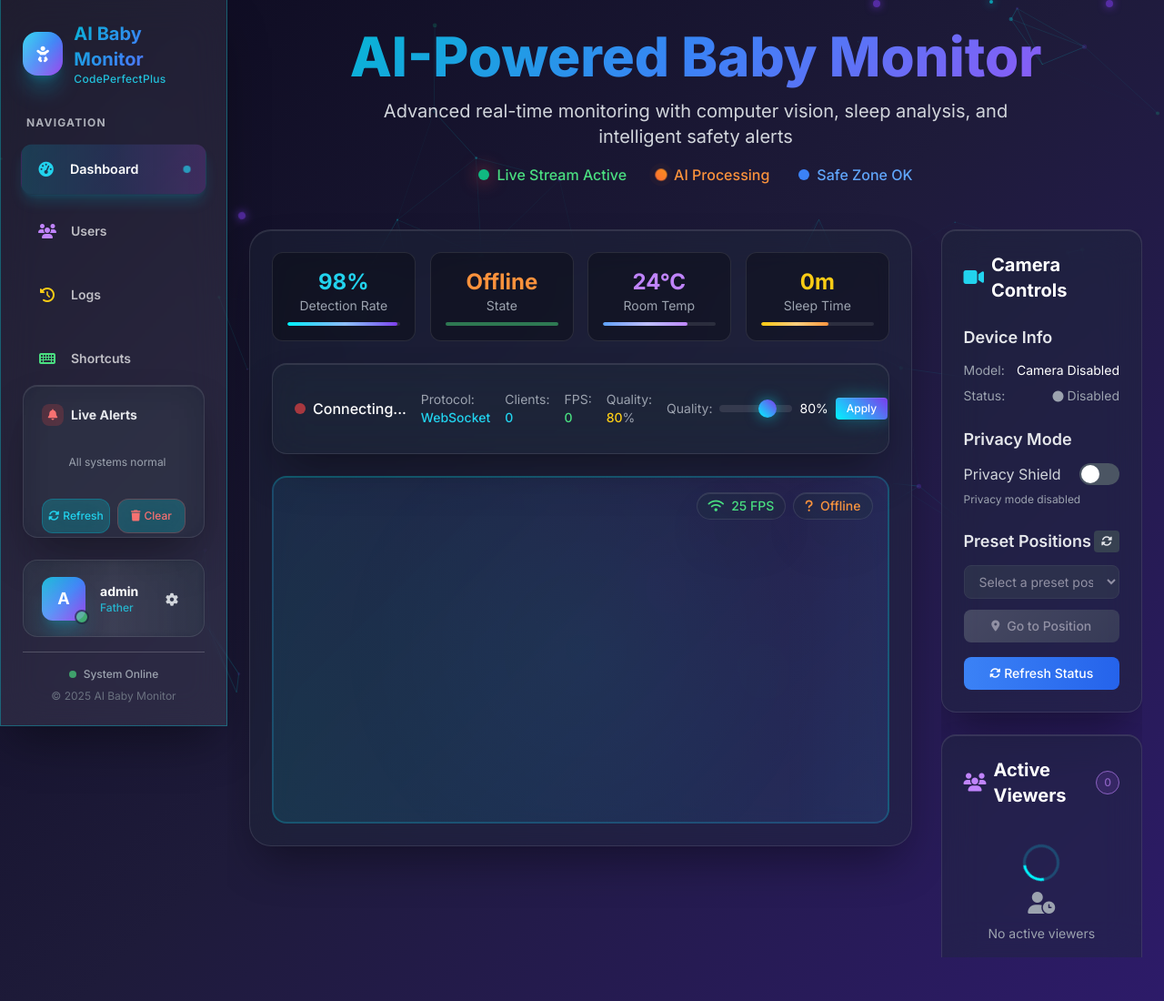
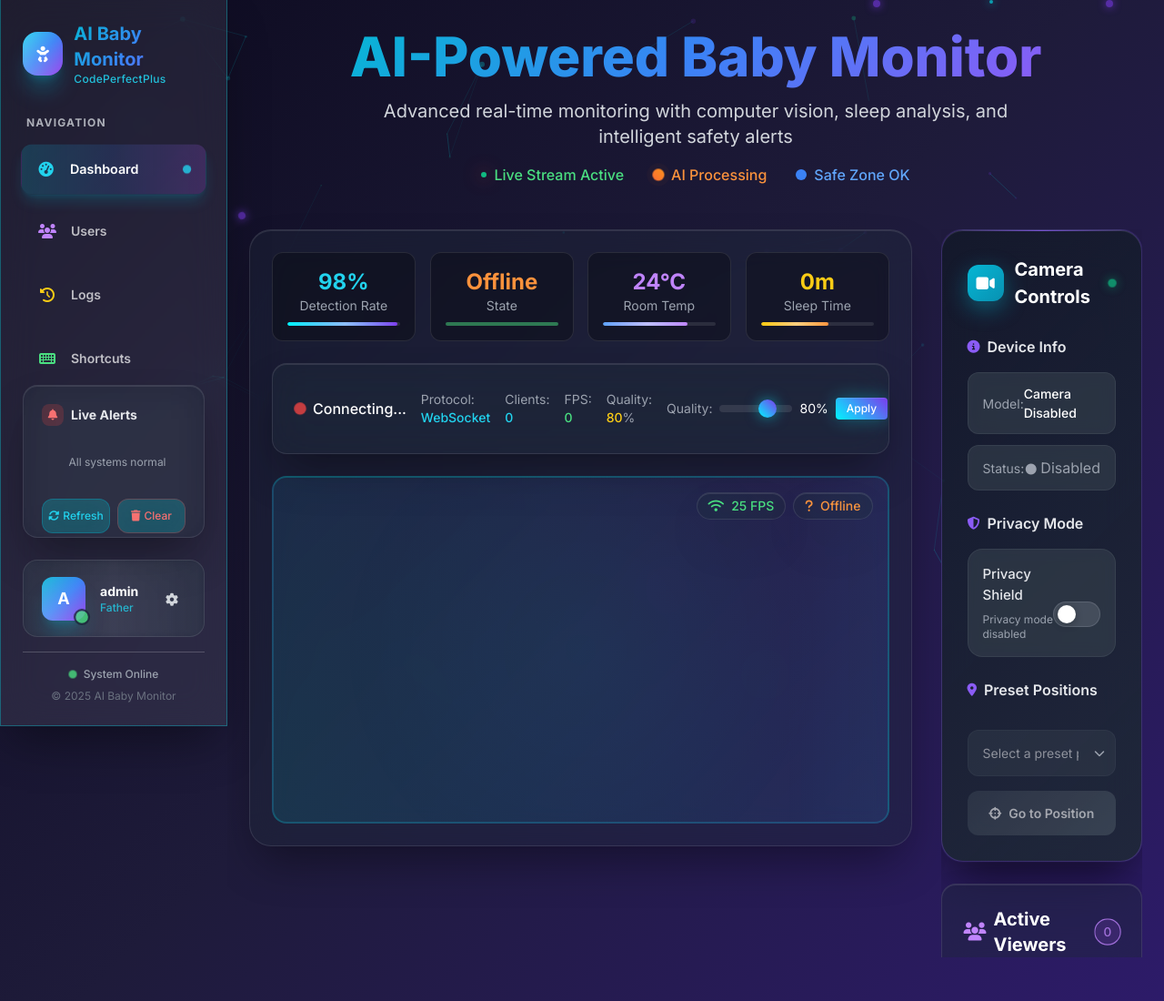
Before and after one commit to codeperfectplus/AI-Baby-Monitor, a Flask app: page / in a window 1280 px wide. Shown: the whole page at 91% size. Run offline with Flask 3, Linux system fonts and the light colour scheme; a user stored in the database is signed in; some libraries are stand-ins or nearby versions.

Commit message:
feat: Enhance camera info retrieval with presets and update UI components

```diff
--- a/requirements.txt
+++ b/requirements.txt
@@ -17,3 +17,4 @@ flask-wtf==1.2.2
 wtforms==3.2.1
 werkzeug==3.1.3
 bcrypt==4.3.0
+pytapo==3.3.49
--- a/templates/dashboard.html
+++ b/templates/dashboard.html
@@ -13,10 +13,11 @@
         <div class="lg:col-span-1">
             <div class="sticky top-24 space-y-6 scrollbar-hide max-h-screen overflow-y-auto">
                 {% include 'partials/sidebar_camera_controls.html' %}
+                {% include 'partials/sidebar_active_viewers.html' %}
                 {% include 'partials/sidebar_ai_features.html' %}
-                {% include 'partials/sidebar_active_viewers.html' %}
-                {% include 'partials/sidebar_system_status.html' %}
-                {% include 'partials/footer.html' %}
+
+                <!-- {% include 'partials/sidebar_system_status.html' %}
+                {% include 'partials/footer.html' %} -->
             </div>
         </div>
     </div>
--- a/templates/partials/sidebar_ai_features.html
+++ b/templates/partials/sidebar_ai_features.html
@@ -1,5 +1,5 @@
 <!-- Enhanced AI Features -->
-<!-- <div class="glass-card rounded-2xl p-6 hover-lift" data-aos="fade-left" data-aos-delay="100">
+<div class="glass-card rounded-2xl p-6 hover-lift" data-aos="fade-left" data-aos-delay="100">
     <h3 class="text-xl font-bold mb-6 flex items-center gap-2"><i class="fas fa-magic text-cyan-400"></i>AI Features</h3>
     <div class="space-y-4">
         <div class="feature-card rounded-xl p-4" data-aos="fade-left" data-aos-delay="200">
@@ -18,4 +18,4 @@
             <div class="progress-bar w-full h-1 mt-2"><div class="progress-fill bg-gradient-to-r from-red-400 to-pink-400" style="width: 92%"></div></div>
         </div>
     </div>
-</div> -->
+</div>
--- a/templates/partials/sidebar_camera_controls.html
+++ b/templates/partials/sidebar_camera_controls.html
@@ -1,102 +1,470 @@
 <!-- Camera Controls -->
-<div class="glass-card rounded-2xl p-6 hover-lift" data-aos="fade-left" data-aos-delay="200">
-    <h3 class="text-xl font-bold mb-6 flex items-center gap-2">
-        <i class="fas fa-video text-cyan-400"></i>
-        Camera Controls
-    </h3>
+<div class="camera-controls-container" data-aos="fade-left" data-aos-delay="200">
+    <div class="section-header">
+        <div class="header-icon">
+            <i class="fas fa-video"></i>
+        </div>
+        <h3 class="section-title">Camera Controls</h3>
+        <div class="status-indicator">
+            <div class="pulse-dot"></div>
+        </div>
+    </div>
 
     <!-- Camera Basic Info -->
-    <div class="mb-6">
-        <h4 class="text-lg font-semibold mb-3 text-gray-200">Device Info</h4>
-        <div class="space-y-2 text-sm">
-            <div class="flex justify-between">
-                <span class="text-gray-400">Model:</span>
-                <span class="text-white" id="camera-model">Loading...</span>
+    <div class="info-section">
+        <h4 class="subsection-title">
+            <i class="fas fa-info-circle"></i>
+            Device Info
+        </h4>
+        <div class="info-grid">
+            <div class="info-item">
+                <span class="info-label">Model:</span>
+                <span class="info-value" id="camera-model">Loading...</span>
             </div>
-            <div class="flex justify-between">
-                <span class="text-gray-400">Status:</span>
-                <span class="text-green-400" id="camera-status">
-                    <i class="fas fa-circle text-xs"></i> Online
+            <div class="info-item">
+                <span class="info-label">Status:</span>
+                <span class="status-online" id="camera-status">
+                    <div class="status-dot"></div>
+                    Online
                 </span>
             </div>
         </div>
     </div>
 
     <!-- Privacy Mode Control -->
-    <div class="mb-6">
-        <h4 class="text-lg font-semibold mb-3 text-gray-200">Privacy Mode</h4>
-        <div class="flex items-center justify-between">
-            <span class="text-gray-300">Privacy Shield</span>
-            <label class="relative inline-flex items-center cursor-pointer">
-                <input type="checkbox" id="privacy-toggle" class="sr-only peer" onchange="togglePrivacyMode()">
-                <div class="w-11 h-6 bg-gray-600 peer-focus:outline-none peer-focus:ring-4 peer-focus:ring-cyan-300 rounded-full peer peer-checked:after:translate-x-full peer-checked:after:border-white after:content-[''] after:absolute after:top-[2px] after:left-[2px] after:bg-white after:rounded-full after:h-5 after:w-5 after:transition-all peer-checked:bg-cyan-500"></div>
+    <div class="privacy-section">
+        <h4 class="subsection-title">
+            <i class="fas fa-shield-alt"></i>
+            Privacy Mode
+        </h4>
+        <div class="privacy-control">
+            <div class="privacy-info">
+                <span class="privacy-label">Privacy Shield</span>
+                <div class="privacy-description" id="privacy-status">Privacy mode disabled</div>
+            </div>
+            <label class="modern-toggle">
+                <input type="checkbox" id="privacy-toggle" onchange="togglePrivacyMode()">
+                <div class="toggle-slider">
+                    <div class="toggle-thumb"></div>
+                </div>
             </label>
         </div>
-        <p class="text-xs text-gray-400 mt-2" id="privacy-status">Privacy mode disabled</p>
     </div>
 
     <!-- Preset Positions -->
-    <div class="mb-4">
-        <h4 class="text-lg font-semibold mb-3 text-gray-200 flex items-center justify-between">
-            Preset Positions
-            <button onclick="refreshPresets()" class="text-xs bg-gray-700 hover:bg-gray-600 px-2 py-1 rounded">
+    <div class="preset-section">
+        <div class="preset-header">
+            <h4 class="subsection-title">
+                <i class="fas fa-map-marker-alt"></i>
+                Preset Positions
+            </h4>
+            <!-- <button onclick="refreshPresets()" class="refresh-btn">
                 <i class="fas fa-sync-alt"></i>
+            </button> -->
+        </div>
+
+        <div class="preset-controls">
+            <div class="select-wrapper">
+                <select id="preset-dropdown" onchange="handlePresetSelection()">
+                    <option value="">Select a preset position...</option>
+                </select>
+                <div class="select-arrow">
+                    <i class="fas fa-chevron-down"></i>
+                </div>
+            </div>
+
+            <button onclick="goToSelectedPreset()" class="preset-action-btn" id="go-to-preset-btn" disabled>
+                <div class="btn-content">
+                    <i class="fas fa-crosshairs"></i>
+                    <span>Go to Position</span>
+                </div>
+                <div class="btn-glow"></div>
             </button>
-        </h4>
-        <div class="mb-3">
-            <select id="preset-dropdown" onchange="handlePresetSelection()" class="w-full bg-gray-700 border border-gray-600 text-white rounded-lg px-3 py-2 text-sm focus:outline-none focus:border-cyan-500 focus:ring-1 focus:ring-cyan-500">
-                <option value="">Select a preset position...</option>
-            </select>
         </div>
-        <button onclick="goToSelectedPreset()" class="w-full bg-gradient-to-r from-cyan-500 to-cyan-600 hover:from-cyan-600 hover:to-cyan-700 px-3 py-2 rounded-lg text-white text-sm font-medium transition-all duration-200 flex items-center justify-center gap-2" id="go-to-preset-btn" disabled>
-            <i class="fas fa-map-marker-alt text-xs"></i>
-            Go to Position
-        </button>
     </div>
 
     <!-- Quick Actions -->
-    <div class="flex gap-2">
-        <button onclick="refreshCameraInfo()" class="w-full bg-gradient-to-r from-blue-500 to-blue-600 hover:from-blue-600 hover:to-blue-700 px-3 py-2 rounded-lg text-white text-sm font-medium transition-all duration-200 flex items-center justify-center gap-1">
-            <i class="fas fa-sync-alt text-xs"></i>
-            Refresh Status
+    <!-- <div class="actions-section">
+        <button onclick="refreshCameraInfo()" class="refresh-status-btn">
+            <div class="btn-content">
+                <i class="fas fa-sync-alt"></i>
+                <span>Refresh Status</span>
+            </div>
+            <div class="btn-shine"></div>
         </button>
-    </div>
+    </div> -->
 </div>
 
 <style>
-.preset-item {
-    background: rgba(255, 255, 255, 0.05);
-    border: 1px solid rgba(255, 255, 255, 0.1);
-    transition: all 0.2s ease;
+.camera-controls-container {
+    background: linear-gradient(135deg, rgba(17, 24, 39, 0.8) 0%, rgba(31, 41, 55, 0.9) 100%);
+    backdrop-filter: blur(20px);
+    border: 1px solid rgba(139, 92, 246, 0.3);
+    border-radius: 24px;
+    padding: 28px;
+    position: relative;
+    overflow: hidden;
+    box-shadow:
+        0 25px 50px -12px rgba(0, 0, 0, 0.6),
+        0 0 0 1px rgba(139, 92, 246, 0.1),
+        inset 0 1px 0 rgba(255, 255, 255, 0.1);
+    transition: all 0.4s cubic-bezier(0.4, 0, 0.2, 1);
 }
 
-.preset-item:hover {
-    background: rgba(0, 245, 255, 0.1);
-    border-color: rgba(0, 245, 255, 0.3);
+.camera-controls-container::before {
+    content: '';
+    position: absolute;
+    top: 0;
+    left: 0;
+    right: 0;
+    height: 1px;
+    background: linear-gradient(90deg, transparent, rgba(139, 92, 246, 0.8), transparent);
 }
 
-.preset-item.active {
-    background: rgba(0, 245, 255, 0.2);
-    border-color: rgba(0, 245, 255, 0.5);
+.camera-controls-container:hover {
+    border-color: rgba(139, 92, 246, 0.5);
+    box-shadow:
+        0 32px 64px -12px rgba(0, 0, 0, 0.7),
+        0 0 32px rgba(139, 92, 246, 0.15),
+        inset 0 1px 0 rgba(255, 255, 255, 0.15);
+    transform: translateY(-2px);
 }
 
-#preset-dropdown {
-    transition: all 0.2s ease;
+.section-header {
+    display: flex;
+    align-items: center;
+    gap: 12px;
+    margin-bottom: 28px;
+    position: relative;
 }
 
-#preset-dropdown:focus {
-    box-shadow: 0 0 10px rgba(0, 245, 255, 0.3);
+.header-icon {
+    width: 40px;
+    height: 40px;
+    background: linear-gradient(135deg, #06b6d4, #0891b2);
+    border-radius: 12px;
+    display: flex;
+    align-items: center;
+    justify-content: center;
+    font-size: 18px;
+    color: white;
+    box-shadow: 0 8px 25px rgba(6, 182, 212, 0.4);
 }
 
-#preset-dropdown:disabled {
-    opacity: 0.5;
-    cursor: not-allowed;
+.section-title {
+    font-size: 20px;
+    font-weight: 700;
+    color: white;
+    margin: 0;
+    flex: 1;
 }
 
-#go-to-preset-btn:disabled {
-    opacity: 0.5;
+.status-indicator {
+    position: relative;
+}
+
+.pulse-dot {
+    width: 8px;
+    height: 8px;
+    background: #10b981;
+    border-radius: 50%;
+    animation: pulse 2s infinite;
+    box-shadow: 0 0 10px rgba(16, 185, 129, 0.8);
+}
+
+@keyframes pulse {
+    0%, 100% { opacity: 1; transform: scale(1); }
+    50% { opacity: 0.7; transform: scale(1.2); }
+}
+
+.info-section, .privacy-section, .preset-section, .actions-section {
+    margin-bottom: 24px;
+}
+
+.info-section:last-child, .privacy-section:last-child, .preset-section:last-child, .actions-section:last-child {
+    margin-bottom: 0;
+}
+
+.subsection-title {
+    font-size: 16px;
+    font-weight: 600;
+    color: #e5e7eb;
+    margin: 0 0 16px 0;
+    display: flex;
+    align-items: center;
+    gap: 8px;
+}
+
+.subsection-title i {
+    color: #8b5cf6;
+    font-size: 14px;
+}
+
+.info-grid {
+    display: flex;
+    flex-direction: column;
+    gap: 12px;
+}
+
+.info-item {
+    display: flex;
+    justify-content: space-between;
+    align-items: center;
+    padding: 12px 16px;
+    background: rgba(55, 65, 81, 0.6);
+    border: 1px solid rgba(75, 85, 99, 0.4);
+    border-radius: 12px;
+    backdrop-filter: blur(8px);
+}
+
+.info-label {
+    color: #9ca3af;
+    font-size: 14px;
+}
+
+.info-value {
+    color: white;
+    font-weight: 500;
+    font-size: 14px;
+}
+
+.status-online {
+    display: flex;
+    align-items: center;
+    gap: 8px;
+    color: #10b981;
+    font-weight: 500;
+    font-size: 14px;
+}
+
+.status-dot {
+    width: 6px;
+    height: 6px;
+    background: #10b981;
+    border-radius: 50%;
+    box-shadow: 0 0 6px rgba(16, 185, 129, 0.8);
+}
+
+.privacy-control {
+    display: flex;
+    justify-content: space-between;
+    align-items: center;
+    padding: 16px;
+    background: rgba(55, 65, 81, 0.6);
+    border: 1px solid rgba(75, 85, 99, 0.4);
+    border-radius: 16px;
+    backdrop-filter: blur(8px);
+}
+
+.privacy-info {
+    flex: 1;
+}
+
+.privacy-label {
+    color: #e5e7eb;
+    font-weight: 500;
+    font-size: 15px;
+    display: block;
+}
+
+.privacy-description {
+    color: #9ca3af;
+    font-size: 12px;
+    margin-top: 4px;
+}
+
+.modern-toggle {
+    position: relative;
+    cursor: pointer;
+}
+
+.modern-toggle input {
+    opacity: 0;
+    width: 0;
+    height: 0;
+}
+
+.toggle-slider {
+    width: 52px;
+    height: 28px;
+    background: rgba(75, 85, 99, 0.8);
+    border: 1px solid rgba(107, 114, 128, 0.6);
+    border-radius: 14px;
+    position: relative;
+    transition: all 0.3s cubic-bezier(0.4, 0, 0.2, 1);
+}
+
+.toggle-thumb {
+    width: 20px;
+    height: 20px;
+    background: white;
+    border-radius: 10px;
+    position: absolute;
+    top: 3px;
+    left: 4px;
+    transition: all 0.3s cubic-bezier(0.4, 0, 0.2, 1);
+    box-shadow: 0 2px 8px rgba(0, 0, 0, 0.3);
+}
+
+.modern-toggle input:checked + .toggle-slider {
+    background: linear-gradient(135deg, #06b6d4, #0891b2);
+    border-color: #06b6d4;
+    box-shadow: 0 0 20px rgba(6, 182, 212, 0.4);
+}
+
+.modern-toggle input:checked + .toggle-slider .toggle-thumb {
+    transform: translateX(24px);
+    box-shadow: 0 4px 12px rgba(0, 0, 0, 0.4);
+}
+
+.preset-header {
+    display: flex;
+    justify-content: space-between;
+    align-items: center;
+    margin-bottom: 16px;
+}
+
+.refresh-btn {
+    width: 32px;
+    height: 32px;
+    background: rgba(75, 85, 99, 0.8);
+    border: 1px solid rgba(107, 114, 128, 0.4);
+    border-radius: 8px;
+    color: #9ca3af;
+    cursor: pointer;
+    display: flex;
+    align-items: center;
+    justify-content: center;
+    transition: all 0.3s ease;
+    font-size: 12px;
+}
+
+.refresh-btn:hover {
+    background: rgba(107, 114, 128, 0.8);
+    color: #06b6d4;
+    border-color: rgba(6, 182, 212, 0.4);
+    transform: rotate(180deg);
+}
+
+.preset-controls {
+    display: flex;
+    flex-direction: column;
+    gap: 16px;
+}
+
+.select-wrapper {
+    position: relative;
+}
+
+.select-wrapper select {
+    width: 100%;
+    background: rgba(55, 65, 81, 0.8);
+    border: 1px solid rgba(75, 85, 99, 0.6);
+    color: white;
+    border-radius: 12px;
+    padding: 14px 16px;
+    font-size: 14px;
+    appearance: none;
+    cursor: pointer;
+    transition: all 0.3s ease;
+    padding-right: 40px;
+}
+
+.select-wrapper select:focus {
+    outline: none;
+    border-color: #06b6d4;
+    box-shadow: 0 0 0 3px rgba(6, 182, 212, 0.1), 0 0 20px rgba(6, 182, 212, 0.2);
+}
+
+.select-arrow {
+    position: absolute;
+    right: 12px;
+    top: 50%;
+    transform: translateY(-50%);
+    color: #9ca3af;
+    pointer-events: none;
+    font-size: 12px;
+}
+
+.preset-action-btn, .refresh-status-btn {
+    width: 100%;
+    background: linear-gradient(135deg, #06b6d4 0%, #0891b2 100%);
+    border: none;
+    border-radius: 12px;
+    padding: 14px 20px;
+    color: white;
+    font-weight: 600;
+    font-size: 14px;
+    cursor: pointer;
+    position: relative;
+    overflow: hidden;
+    transition: all 0.3s cubic-bezier(0.4, 0, 0.2, 1);
+    box-shadow: 0 8px 25px rgba(6, 182, 212, 0.3);
+}
+
+.preset-action-btn:hover:not(:disabled), .refresh-status-btn:hover {
+    background: linear-gradient(135deg, #0891b2 0%, #0e7490 100%);
+    box-shadow: 0 12px 35px rgba(6, 182, 212, 0.4);
+    transform: translateY(-2px);
+}
+
+.preset-action-btn:disabled {
+    background: linear-gradient(135deg, #374151 0%, #4b5563 100%);
     cursor: not-allowed;
-    background: linear-gradient(135deg, #6b7280 0%, #4b5563 100%);
+    box-shadow: none;
+    opacity: 0.6;
+}
+
+.btn-content {
+    display: flex;
+    align-items: center;
+    justify-content: center;
+    gap: 8px;
+    position: relative;
+    z-index: 2;
+}
+
+.btn-glow, .btn-shine {
+    position: absolute;
+    top: 0;
+    left: -100%;
+    width: 100%;
+    height: 100%;
+    background: linear-gradient(90deg, transparent, rgba(255, 255, 255, 0.2), transparent);
+    transition: left 0.5s;
+}
+
+.preset-action-btn:hover:not(:disabled) .btn-glow,
+.refresh-status-btn:hover .btn-shine {
+    left: 100%;
+}
+
+.refresh-status-btn {
+    background: linear-gradient(135deg, #3b82f6 0%, #2563eb 100%);
+    box-shadow: 0 8px 25px rgba(59, 130, 246, 0.3);
+}
+
+.refresh-status-btn:hover {
+    background: linear-gradient(135deg, #2563eb 0%, #1d4ed8 100%);
+    box-shadow: 0 12px 35px rgba(59, 130, 246, 0.4);
+}
+
+/* Responsive Design */
+@media (max-width: 480px) {
+    .camera-controls-container {
+        padding: 20px;
+        border-radius: 20px;
+    }
+
+    .section-title {
+        font-size: 18px;
+    }
+
+    .header-icon {
+        width: 36px;
+        height: 36px;
+        font-size: 16px;
+    }
 }
 </style>
 
@@ -174,57 +542,9 @@ function goToSelectedPreset() {
     }
 }
 
-async function refreshPresets() {
-    try {
-        const response = await fetch('/api/camera/presets');
-
-        if (!response.ok) {
-            throw new Error(`HTTP ${response.status}: ${response.statusText}`);
-        }
-
-        const data = await response.json();
-        const dropdown = document.getElementById('preset-dropdown');
-
-        if (!dropdown) return false;
-
-        // Clear existing options except the first one
-        dropdown.innerHTML = '<option value="">Select a preset position...</option>';
-
-        if (data.success && data.presets && data.presets.length > 0) {
-            data.presets.forEach(preset => {
-                const option = document.createElement('option');
-                option.value = preset.id;
-                option.textContent = preset.name || `Preset ${preset.id}`;
-                dropdown.appendChild(option);
-            });
-        } else {
-            // Add a message when no presets are available
-            const option = document.createElement('option');
-            option.value = '';
-            option.textContent = 'No presets available';
-            option.disabled = true;
-            dropdown.appendChild(option);
-        }
-
-        // Reset the go button state
-        handlePresetSelection();
-        return true;
-
-    } catch (error) {
-        console.error('Error loading presets:', error);
-
-        const dropdown = document.getElementById('preset-dropdown');
-        if (dropdown) {
-            dropdown.innerHTML = '<option value="">Failed to load presets</option>';
-        }
-
-        return false;
-    }
-}
-
 async function refreshCameraInfo() {
     try {
-        console.log('🔄 Refreshing camera info...');
+        console.log('🔄 Refreshing camera info and presets...');
         const response = await fetch('/api/camera/info');
 
         if (!response.ok) {
@@ -278,6 +598,34 @@ async function refreshCameraInfo() {
             console.error('❌ Privacy mode elements not found!');
         }
 
+        // Update presets dropdown
+        const dropdown = document.getElementById('preset-dropdown');
+        if (dropdown) {
+            // Clear existing options except the first one
+            dropdown.innerHTML = '<option value="">Select a preset position...</option>';
+
+            if (data.presets && data.presets.length > 0) {
+                data.presets.forEach(preset => {
+                    const option = document.createElement('option');
+                    option.value = preset.id;
+                    option.textContent = preset.name || `Preset ${preset.id}`;
+                    dropdown.appendChild(option);
+                });
+                console.log(`✅ Loaded ${data.presets.length} presets`);
+            } else {
+                // Add a message when no presets are available
+                const option = document.createElement('option');
+                option.value = '';
+                option.textContent = 'No presets available';
+                option.disabled = true;
+                dropdown.appendChild(option);
+                console.log('⚠️ No presets available');
+            }
+
+            // Reset the go button state
+            handlePresetSelection();
+        }
+
         // Enable/disable controls based on camera availability
         enableCameraControls(data.success);
 
@@ -286,7 +634,7 @@ async function refreshCameraInfo() {
             showCameraNotification('Camera control is disabled. Enable in .env settings.', 'info');
         }
 
-        console.log('✅ Camera info refresh complete');
+        console.log('✅ Camera info and presets refresh complete');
         return data.success;
 
     } catch (error) {
@@ -295,6 +643,7 @@ async function refreshCameraInfo() {
         // Update UI for error state
         const modelElement = document.getElementById('camera-model');
         const statusElement = document.getElementById('camera-status');
+        const dropdown = document.getElementById('preset-dropdown');
 
         if (modelElement) modelElement.textContent = 'Error';
         if (statusElement) {
@@ -309,6 +658,11 @@ async function refreshCameraInfo() {
             toggle.checked = false;
             status.textContent = 'Privacy mode unavailable';
             status.className = 'text-xs text-red-400 mt-2';
+        }
+
+        // Set presets to error state
+        if (dropdown) {
+            dropdown.innerHTML = '<option value="">Failed to load presets</option>';
         }
 
         enableCameraControls(false);
@@ -404,7 +758,6 @@ window.addEventListener('load', initializeCameraControlsWrapper);
 window.initializeCameraControls = initializeCameraControls;
 window.initializeCameraControlsWrapper = initializeCameraControlsWrapper;
 window.refreshCameraInfo = refreshCameraInfo;
-window.refreshPresets = refreshPresets;
 
 // Debug function for manual testing
 window.debugCameraControls = function() {
@@ -433,45 +786,20 @@ async function initializeCameraControls() {
         // Show loading state
         showCameraLoading(true);
 
-        // Load camera info and presets in parallel with detailed logging
+        // Load camera info and presets in one call
         console.log('📡 Fetching camera info and presets...');
-        const [infoResult, presetsResult] = await Promise.allSettled([
-            refreshCameraInfo(),
-            refreshPresets()
-        ]);
+        const infoResult = await refreshCameraInfo();
 
         // Hide loading state
         showCameraLoading(false);
 
         // Log results
-        if (infoResult.status === 'fulfilled') {
-            console.log('✅ Camera info loaded successfully:', infoResult.value);
+        if (infoResult) {
+            console.log('✅ Camera info and presets loaded successfully');
+            showCameraNotification('Camera controls ready', 'success');
         } else {
-            console.error('❌ Camera info loading failed:', infoResult.reason);
-        }
-
-        if (presetsResult.status === 'fulfilled') {
-            console.log('✅ Camera presets loaded successfully:', presetsResult.value);
-        } else {
-            console.error('❌ Camera presets loading failed:', presetsResult.reason);
-        }
-
-        // Check if both operations completed successfully
-        const infoSuccess = infoResult.status === 'fulfilled' && infoResult.value;
-        const presetsSuccess = presetsResult.status === 'fulfilled' && presetsResult.value;
-
-        if (!infoSuccess && !presetsSuccess) {
-            console.error('❌ Both camera info and presets failed to load');
+            console.error('❌ Camera info and presets loading failed');
             showCameraNotification('Failed to initialize camera controls', 'error');
-        } else if (!infoSuccess) {
-            console.warn('⚠️ Camera info failed to load, but presets loaded');
-            showCameraNotification('Camera status unavailable', 'warning');
-        } else if (!presetsSuccess) {
-            console.warn('⚠️ Camera presets failed to load, but info loaded');
-            showCameraNotification('Camera presets unavailable', 'warning');
-        } else {
-            console.log('🎉 Camera controls initialized successfully!');
-            showCameraNotification('Camera controls ready', 'success');
         }
 
         // Force a privacy mode status refresh after a short delay to ensure it's displayed
```
Also changed, not shown: api/camera_api.py (+6 -17 lines).
